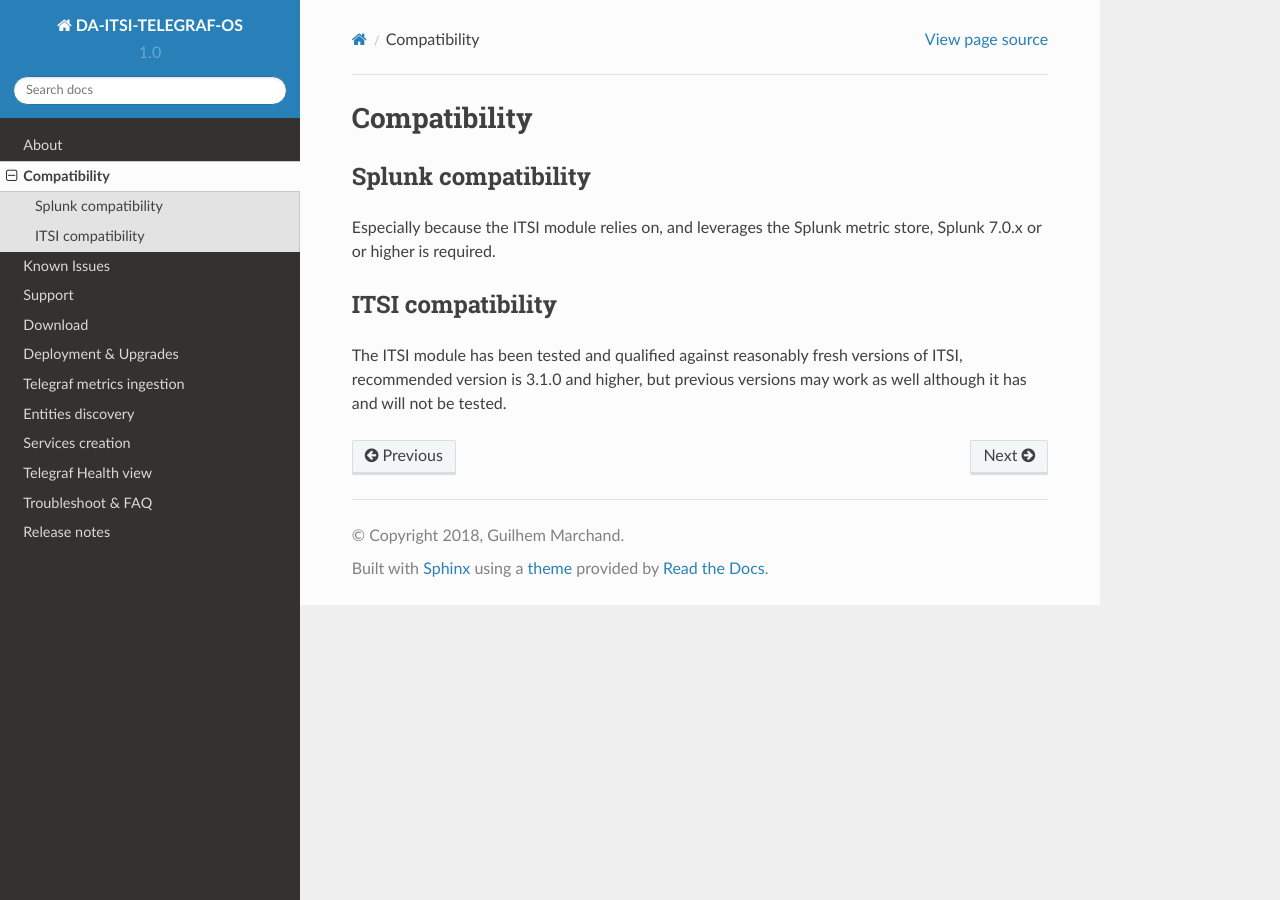
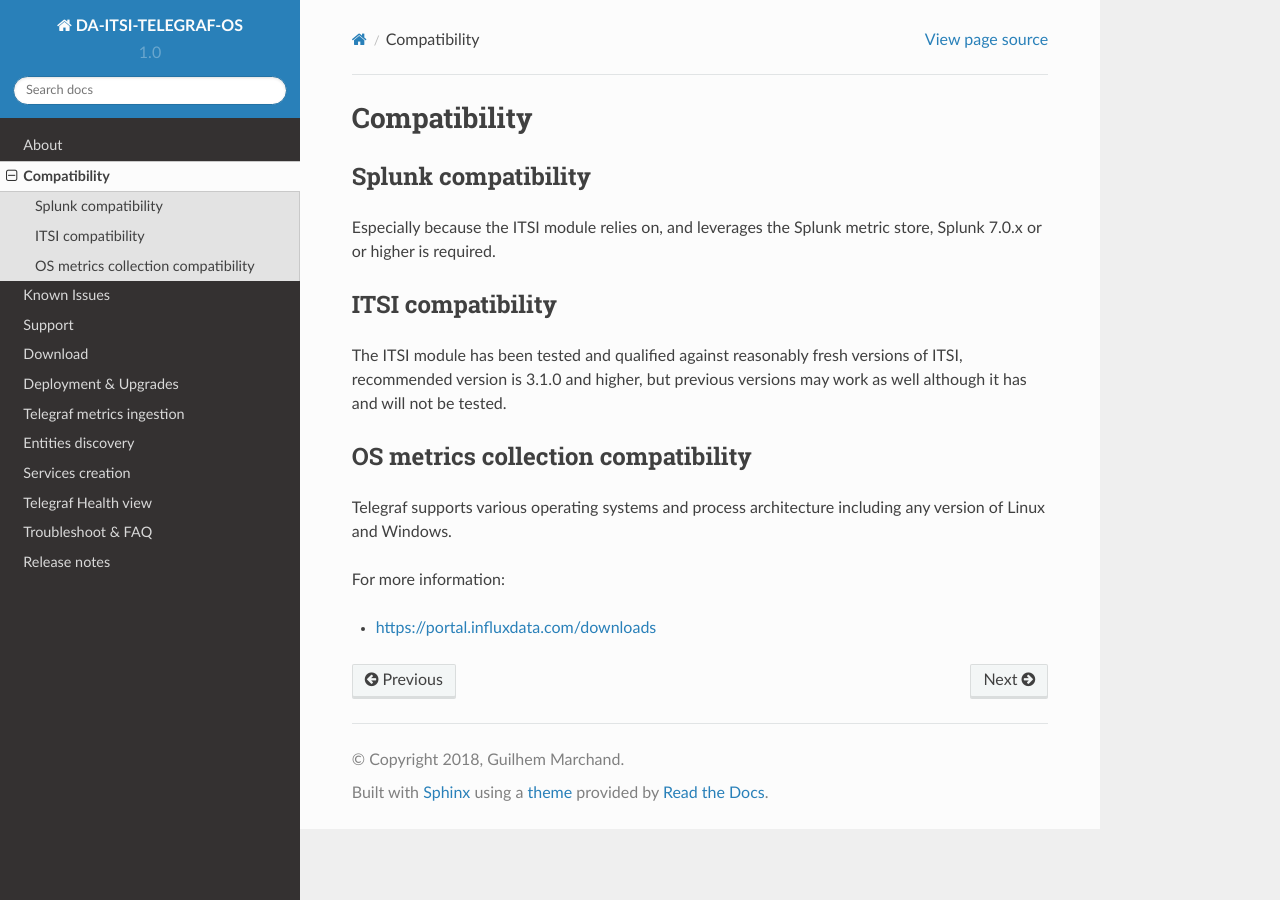
Before and after one commit to guilhemmarchand/DA-ITSI-TELEGRAF-OS, a Sphinx documentation site: the page built from docs/compatibility.rst, in a window 1280 px wide. Built offline with Sphinx 7.4.7 and the Read the Docs theme 2.0.0, drawn with Linux system fonts in a browser that asks for light colours.

Commit message:
docs improvements

```diff
--- a/docs/compatibility.rst
+++ b/docs/compatibility.rst
@@ -10,3 +10,12 @@
 ##################
 
 The ITSI module has been tested and qualified against reasonably fresh versions of ITSI, recommended version is 3.1.0 and higher, but previous versions may work as well although it has and will not be tested.
+
+OS metrics collection compatibility
+###################################
+
+Telegraf supports various operating systems and process architecture including any version of Linux and Windows.
+
+For more information:
+
+- https://portal.influxdata.com/downloads
```
